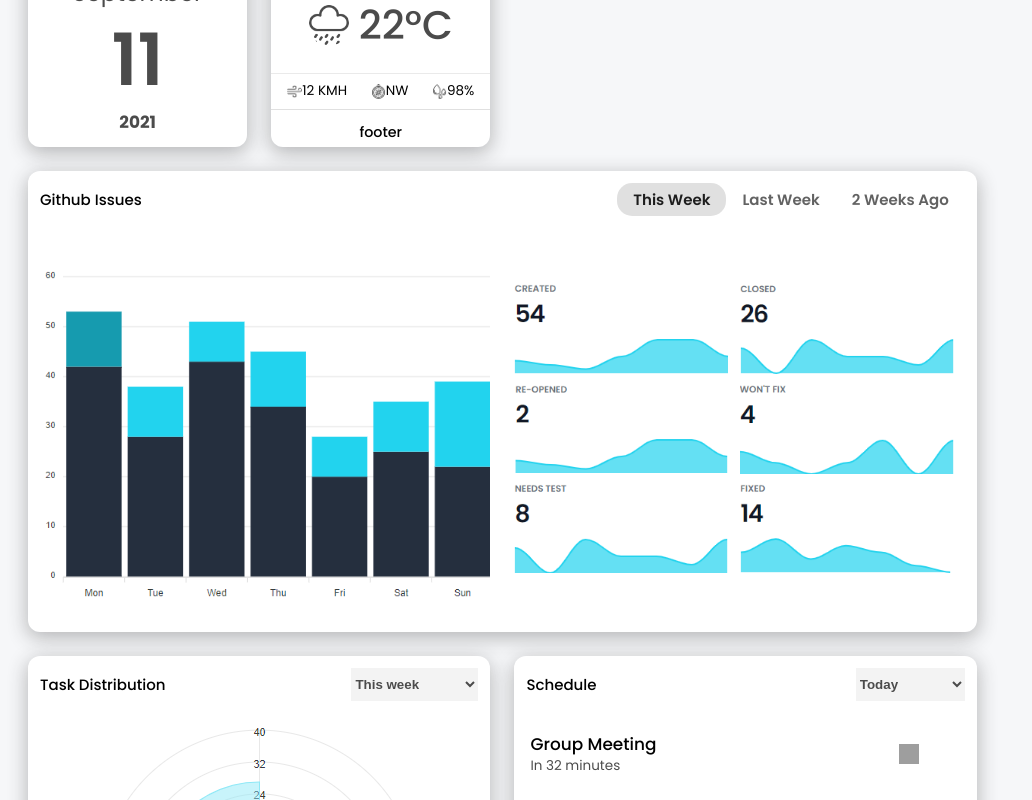
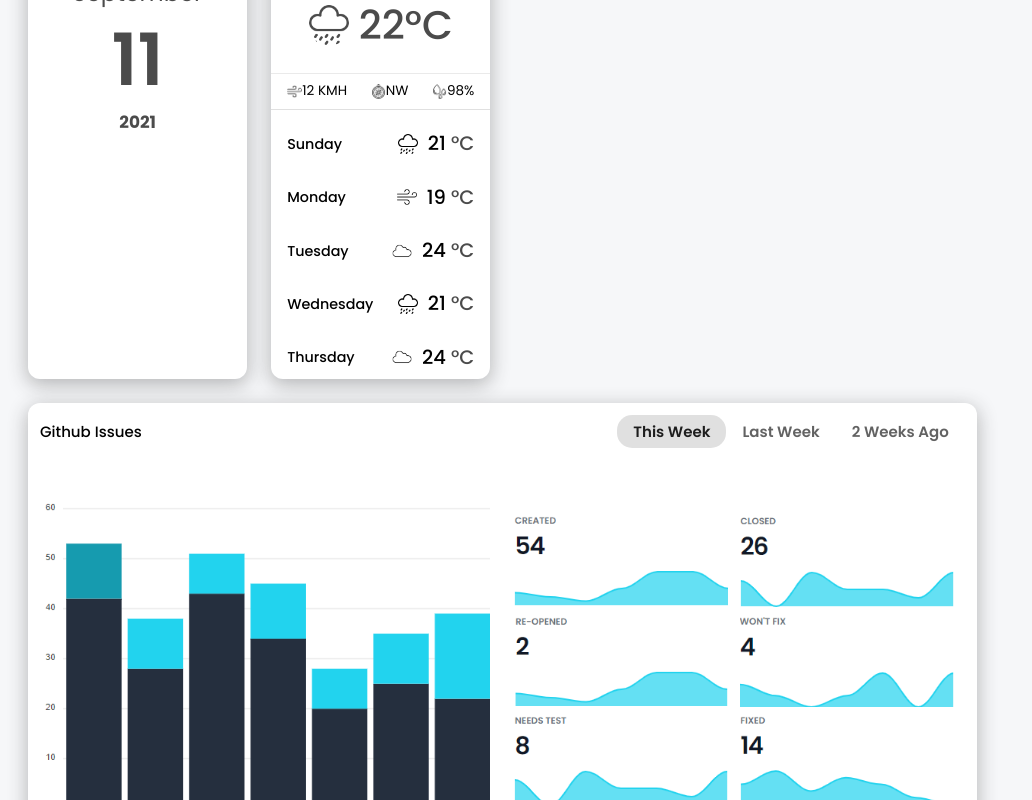
Before and after one commit to avmusatov/project-dashboard, a React (Create React App) app: page / in a window 1280 px wide. Shown: the part 680-1480 px from the top of the page, without its empty margins (0-1032 px from the left). Built offline with nearby package versions, Linux system fonts and the light colour scheme; grey boxes are pictures that could not be loaded.

Commit message:
Weather widget

```diff
--- a/src/components/ItemList.js
+++ b/src/components/ItemList.js
@@ -3,19 +3,14 @@ import React from "react";
 const ItemList = ({ items }) => {
     return (
         <ul className="item-list">
-            {items.map(({ title, subtitle }) => {
+            {items.map(({ id, left, right }) => {
                 return (
                     <li
                         className="list-item flex-row-nowrap"
-                        key={title}
+                        key={id}
                     >
-                        <div className="flex-column">
-                            <div className="item-title">{title}</div>
-                            <div className="item-subtitle transparent">{subtitle}</div>
-                        </div>
-                        <div className="icon">
-                            <div className="options icon-img icon-more"></div>
-                        </div>
+                        {left}
+                        {right}
                     </li>
                 );
             })}
--- a/src/components/Main.js
+++ b/src/components/Main.js
@@ -12,13 +12,21 @@ import WeatherWidget from "./Widgets/WeatherWidget";
 
 const Main = () => {
     const todoList = [
-        { title: "Group Meeting", subtitle: "In 32 minutes" },
-        { title: "Coffee Break", subtitle: "10:30 AM" },
-        { title: "Public Beta Release", subtitle: "11:00 AM" },
-        { title: "Lunch", subtitle: "12:10 PM" },
-        { title: "Dinner with David", subtitle: "17:30 PM" },
-        { title: "Jane's Birthday Party", subtitle: "19:30 PM" },
-        { title: "Overseer's Retirement Party", subtitle: "21:30 PM" },
+        { id: 1, title: "Group Meeting", subtitle: "In 32 minutes" },
+        { id: 2, title: "Coffee Break", subtitle: "10:30 AM" },
+        { id: 3, title: "Public Beta Release", subtitle: "11:00 AM" },
+        { id: 4, title: "Lunch", subtitle: "12:10 PM" },
+        { id: 5, title: "Dinner with David", subtitle: "17:30 PM" },
+        { id: 6, title: "Jane's Birthday Party", subtitle: "19:30 PM" },
+        { id: 7, title: "Overseer's Retirement Party", subtitle: "21:30 PM" },
+    ];
+
+    const weatherForecast = [
+        { id: 1, day: "Sunday", temperature: 21, icon: "icon-rain" },
+        { id: 2, day: "Monday", temperature: 19, icon: "icon-wind" },
+        { id: 3, day: "Tuesday", temperature: 24, icon: "icon-cloud" },
+        { id: 4, day: "Wednesday", temperature: 21, icon: "icon-rain" },
+        { id: 5, day: "Thursday", temperature: 24, icon: "icon-cloud" },
     ];
 
     const widgets = [
@@ -27,7 +35,7 @@ const Main = () => {
         { id: 3, type: BasicWidget, size: 25, title: "Issues", value: 32, label: "Open", footerText: "Closed today: 0", color: "orange" },
         { id: 4, type: BasicWidget, size: 25, title: "Features", value: 42, label: "Proposals", footerText: "Implemented: 8", color: "green" },
         { id: 8, type: TimeWidget, size: 25 },
-        { id: 9, type: WeatherWidget, size: 25, city: "New York" },
+        { id: 9, type: WeatherWidget, size: 25, city: "New York", weatherForecast },
         { id: 5, type: GraphWidget, size: 100, title: "Github Issues", mainGraph: barChart, graphList },
         { id: 6, type: PieChartWidget, size: 50, title: "Task Distribution", list: ["This week", "Last week", "2 Weeks Ago"], graph: pieChart },
         { id: 7, type: ScheduleWidget, size: 50, title: "Schedule", items: ["Today", "Tomorrow"], todoList },
--- a/src/components/Widgets/ScheduleWidget.js
+++ b/src/components/Widgets/ScheduleWidget.js
@@ -4,6 +4,23 @@ import Select from "../Select";
 import ItemList from "../ItemList";
 
 const ScheduleWidget = ({ title, items, todoList, color = "#000" }) => {
+    const itemList = todoList.map(({ id, title, subtitle }) => {
+        return {
+            id,
+            left: (
+                <div className="flex-column">
+                    <div className="item-title">{title}</div>
+                    <div className="item-subtitle transparent">{subtitle}</div>
+                </div>
+            ),
+            right: (
+                <div className="icon">
+                    <div className="options icon-img icon-more"></div>
+                </div>
+            )
+        }
+    });
+
     return (
         <div className="widget-container">
             <WidgetHeader
@@ -11,7 +28,7 @@ const ScheduleWidget = ({ title, items, todoList, color = "#000" }) => {
                 options={<Select items={items} />}
             />
             <WidgetContent color={color}>
-                <ItemList items={todoList}/>
+                <ItemList items={itemList} />
             </WidgetContent>
         </div >
     );
--- a/src/components/Widgets/WeatherWidget.js
+++ b/src/components/Widgets/WeatherWidget.js
@@ -1,7 +1,8 @@
 import React from "react";
+import ItemList from "../ItemList";
 import { WidgetHeader, WidgetContent, WidgetFooter } from "./Widget";
 
-const WeatherWidget = ({ city }) => {
+const WeatherWidget = ({ city, weatherForecast }) => {
     const headerTitle = (
         <div className="flex-row-nowrap">
             <div style={{ marginRight: "10px" }} className="icon icon-img icon-location"></div>
@@ -14,6 +15,23 @@ const WeatherWidget = ({ city }) => {
             <div className="options icon-img icon-more"></div>
         </div>
     );
+
+    const itemList = weatherForecast.map(({ id, day, temperature, icon }) => {
+        return {
+            id,
+            left: (
+                <div className="flex-column">
+                    <div>{day}</div>
+                </div>
+            ),
+            right: (
+                <div className="flex-row-nowrap">
+                    <div style={{ marginRight: "10px" }} className={`icon-img ${icon}`}></div>
+                    <div style={{fontSize: "1.5rem"}}>{temperature} <span className="transparent">°C</span></div>
+                </div>
+            )
+        }
+    });
 
     return (
         <div className="widget-container">
@@ -44,9 +62,7 @@ const WeatherWidget = ({ city }) => {
                 </div>
             </WidgetContent >
             <WidgetFooter>
-                <div className="flex-column">
-                    <div> footer </div>
-                </div>
+                <ItemList items={itemList} />
             </WidgetFooter>
         </div >
     );
--- a/src/css/_main.scss
+++ b/src/css/_main.scss
@@ -139,6 +139,7 @@
             font-size: 40px;
             font-weight: 500;
             border-bottom: 1px solid rgba(0, 0, 0, 0.12);
+
             .icon-rain {
                 width: 40px;
                 height: 40px;
@@ -163,7 +164,7 @@
 
         .list-item {
             justify-content: space-between;
-            padding: 8px 48px 8px 16px;
+            padding: 8px 16px 8px 16px;
             margin-bottom: 10px;
 
             &:last-child {
--- a/src/css/style.css
+++ b/src/css/style.css
@@ -514,7 +514,7 @@ table {
 }
 .main .item-list .list-item {
   justify-content: space-between;
-  padding: 8px 48px 8px 16px;
+  padding: 8px 16px 8px 16px;
   margin-bottom: 10px;
 }
 .main .item-list .list-item:last-child {
```
Also changed, not shown: 1 other file (tests, documents, lock files or other folders).
